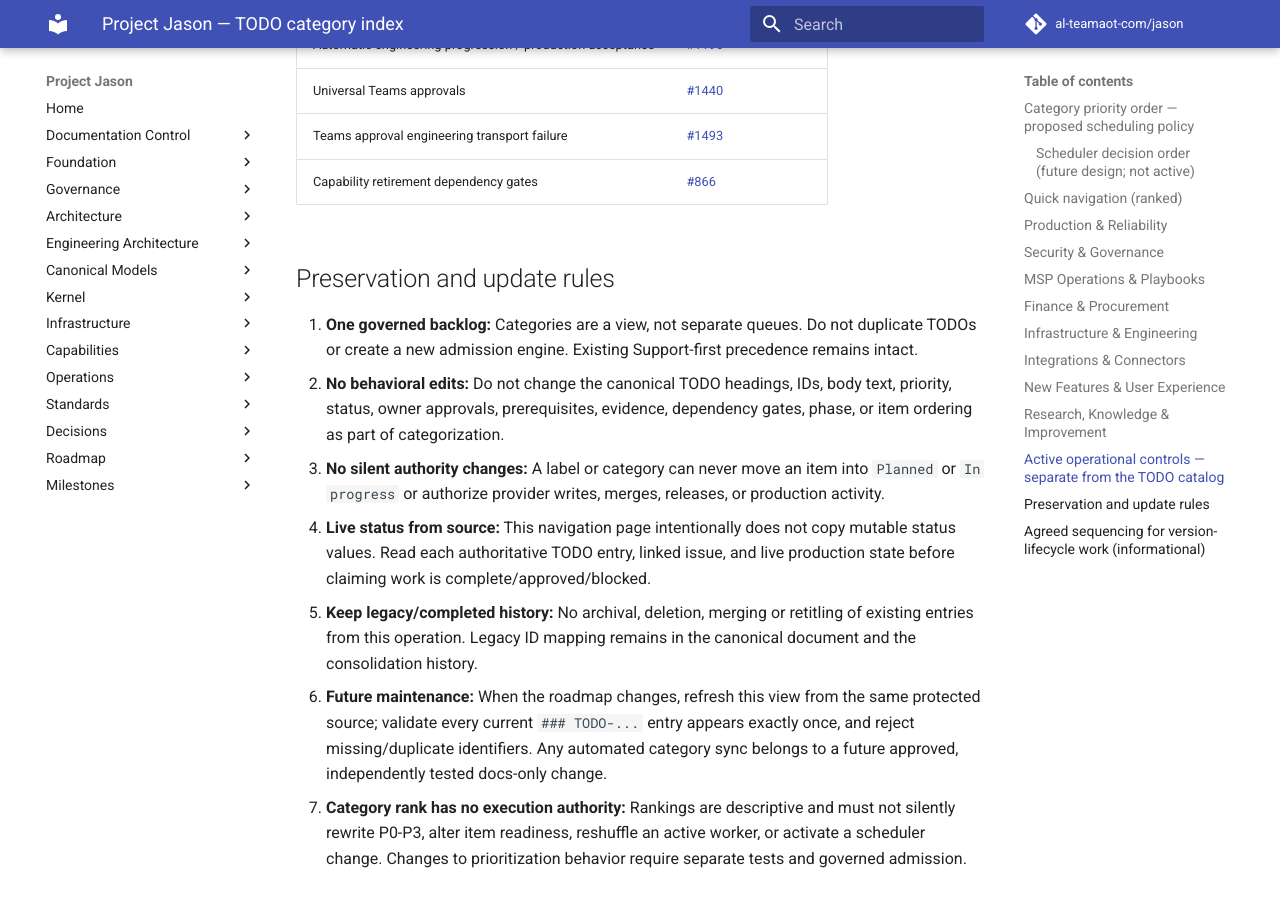
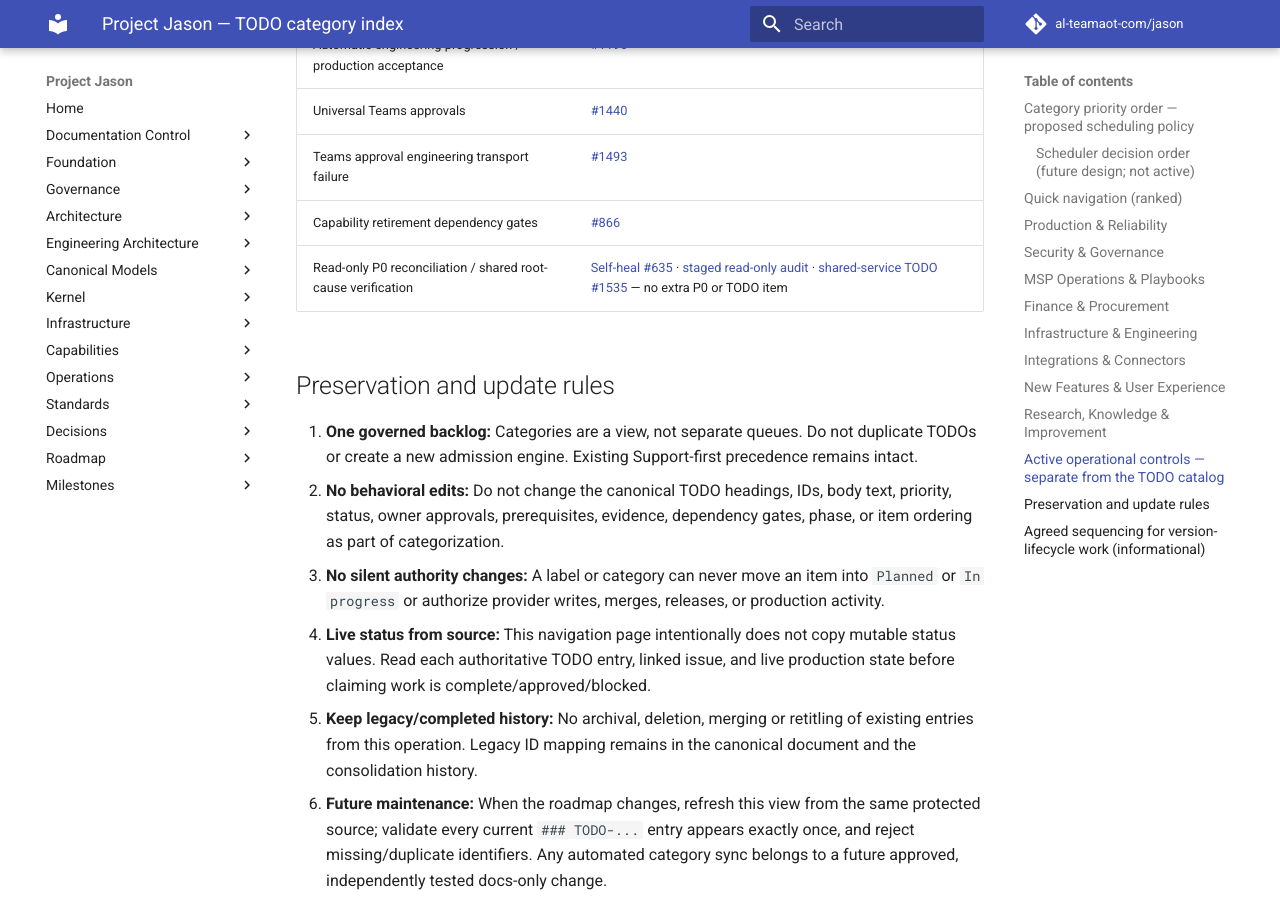
Before and after one commit to al-teamaot-com/jason, an MkDocs documentation site: the page built from docs/roadmaps/Project-Jason-TODO-Category-Index.md, in a window 1280 px wide and 900 px high, scrolled down 6248 px. Built offline with MkDocs 1.6.1 and Material for MkDocs 9.7.7, drawn with Linux system fonts in a browser that asks for light colours; comment, search, counter and statistics services are not loaded.

Commit message:
docs: link existing self-heal and P0 causal audit without changing category counts

```diff
--- a/docs/roadmaps/Project-Jason-TODO-Category-Index.md
+++ b/docs/roadmaps/Project-Jason-TODO-Category-Index.md
@@ -159,6 +159,7 @@ These are cross-cutting **GitHub operational/support workstreams**, not addition
 | Universal Teams approvals | [#1440](https://github.com/al-teamaot-com/jason/issues/1440) |
 | Teams approval engineering transport failure | [#1493](https://github.com/al-teamaot-com/jason/issues/1493) |
 | Capability retirement dependency gates | [#866](https://github.com/al-teamaot-com/jason/issues/866) |
+| Read-only P0 reconciliation / shared root-cause verification | [Self-heal #635](https://github.com/al-teamaot-com/jason/issues/635) · [staged read-only audit](../operations/Jason-P0-Incident-Correlation-Read-Only-Audit-2026-10-17.md) · [shared-service TODO #1535](https://github.com/al-teamaot-com/jason/issues/1535) — no extra P0 or TODO item |
 
 ## Preservation and update rules
 
```
